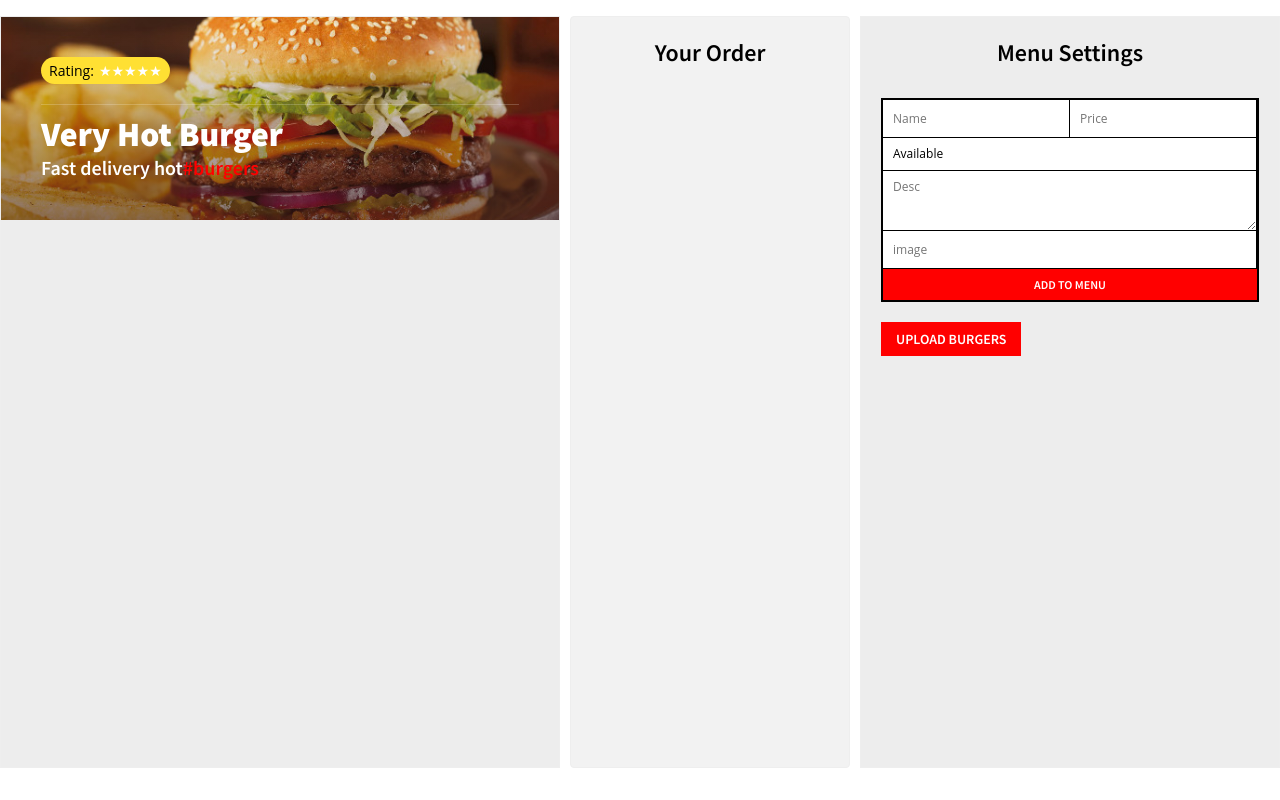
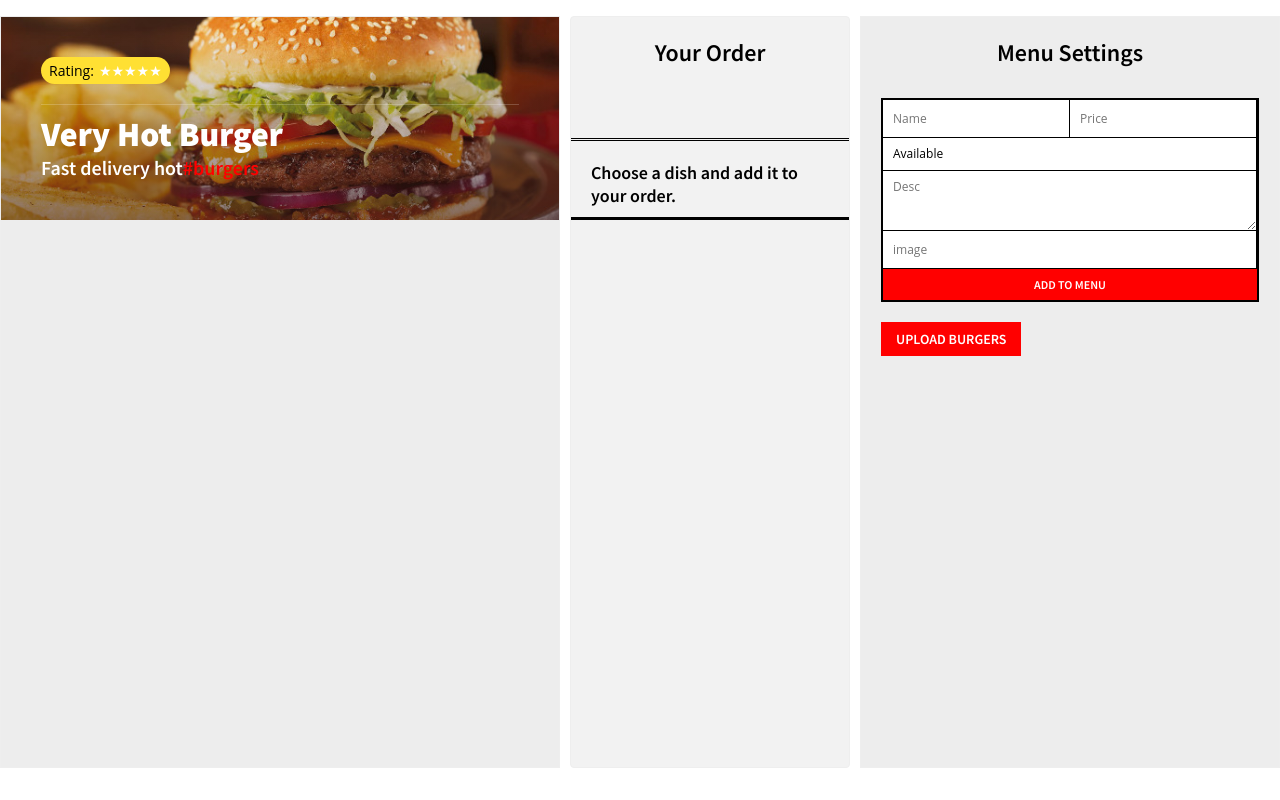
Before and after one commit to Bliqui/burgers_reactJS_caffe, a React (Create React App) app: page /cafe/1 in a window 1280 px wide. Built offline with nearby package versions, Linux system fonts and the light colour scheme.

Commit message:
Update Order component

```diff
--- a/src/components/App.js
+++ b/src/components/App.js
@@ -28,6 +28,12 @@ class App extends React.Component {
         this.setState({ order });
     }
 
+    deleteFromOrder = (key) => {
+        const order = { ...this.state.order };
+        order[key] = order[key] - 1 || 0;
+        this.setState({ order })
+    }
+
     render() {
         return(
             <div className={'burger-paradise'}>
@@ -44,7 +50,7 @@ class App extends React.Component {
                         } )}
                     </ul>
                 </div>
-                <Order/>
+                <Order burgers={this.state.burgers} order={this.state.order} deleteFromOrder={this.deleteFromOrder}/>
                 <AdminMenu
                     uploadSampleBurgers={this.uploadSampleBurgers}
                     addBurger={this.addBurger}
--- a/src/components/Order.js
+++ b/src/components/Order.js
@@ -1,10 +1,60 @@
 import React from "react";
 
 class Order extends React.Component {
+
+    renderOrder = (key) => {
+        const burger = this.props.burgers[key];
+        const count = this.props.order[key];
+
+        const isAvailable = burger && burger.status === 'available';
+        if (!isAvailable) {
+            return (
+                <li className={'unavailable'} key={key}>
+                    Sorry, {burger ? burger.name : 'burger'} isn't available at the moment.
+                </li>
+            );
+        };
+
+        return (
+            <li key={key}>
+                <span>
+                    <span> {count} pc.</span>
+                    {burger.name}
+                    <span> ${count * burger.price}</span>
+                    <button className={'cancelItem'} onClick={this.props.deleteFromOrder}>&times;</button>
+                </span>
+            </li>
+        )
+    };
+
+
     render() {
-        return(
+        const orderIds = Object.keys(this.props.order);
+        const total = orderIds.reduce((prevTotal, key) => {
+            const burger = this.props.burgers[key];
+            const count = this.props.order[key];
+
+            const isAvailable = burger && burger.status === 'available';
+            if (isAvailable) {
+                return prevTotal + burger.price * count;
+            }
+
+            return prevTotal;
+        }, 0)
+
+        return (
             <div className={'order-wrap'}>
                 <h2>Your Order</h2>
+                <ul className={'order'}>
+                    {orderIds.map(this.renderOrder)}
+                </ul>
+                <div className={'total'}>
+                    <div className={'total_wrap'}>
+                        <div className={'total_wrap-final'}>
+                            {total > 0 ? 'Total: $' + total : 'Choose a dish and add it to your order.'}
+                        </div>
+                    </div>
+                </div>
             </div>
         )
     }
```
